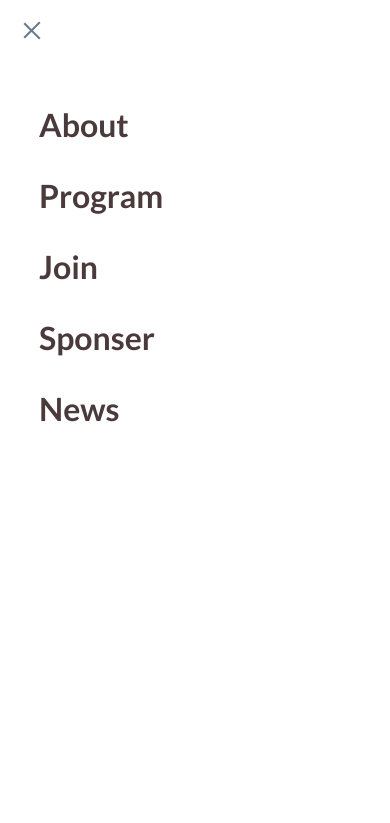
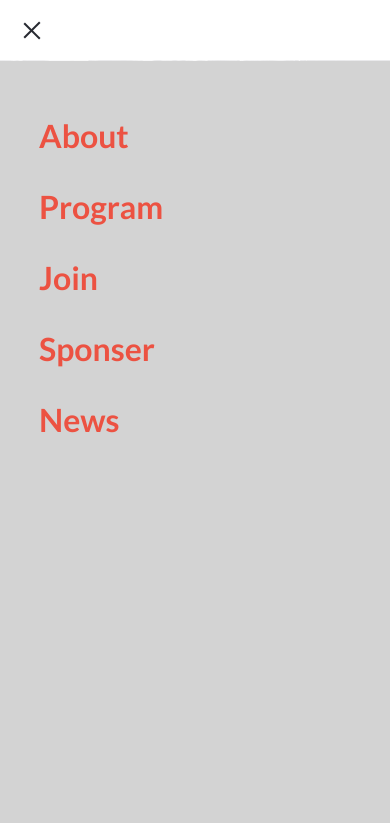
Before and after one commit to ab-noori/SalsalDevGroup, a website: page index.html in a window 390 px wide. Both pictures are taken after a click on the element 32 px from the left and 30 px from the top of the page. Shown: the top 823 px of the page. Drawn offline with Linux system fonts and the light colour scheme.

Commit message:
Add the Home link on about page navbar and correct the colors on mobile nav menu.

```diff
--- a/styles.css
+++ b/styles.css
@@ -104,7 +104,7 @@ header {
 
 .navbar span {
   font-size: 2.5em;
-  color: #2b2d31;
+  color: var(--secondary-color);
 }
 
 .navbar ul li {
@@ -116,7 +116,7 @@ header {
 }
 
 .navbar ul li a {
-  color: #4a3a3b;
+  color: var(--primary-color);
   font-size: 2rem;
   font-weight: 600;
   text-decoration: none;
@@ -126,13 +126,13 @@ header {
   width: 100%;
   height: 100vh;
   position: fixed;
-  top: 50px;
+  top: 61px;
   left: -100%;
   z-index: 10;
   display: flex;
   padding: 10%;
   flex-direction: column;
-  background-color: white;
+  background-color: var(--base-color);
   justify-content: flex-start;
   align-items: flex-start;
   transition: 0.5s ease;
@@ -164,7 +164,7 @@ header {
   width: 22px;
   height: 2px;
   margin: 5px auto;
-  background-color: #67798e;
+  background-color: var(--secondary-color);
   transform: translateY(8px) rotate(45deg);
 }
 
@@ -172,7 +172,7 @@ header {
   width: 22px;
   height: 2px;
   margin: 5px auto;
-  background-color: #67798e;
+  background-color: var(--secondary-color);
   transform: translateY(-8px) rotate(-45deg);
 }
 
```
Also changed, not shown: about.html (+1 -1 lines).
